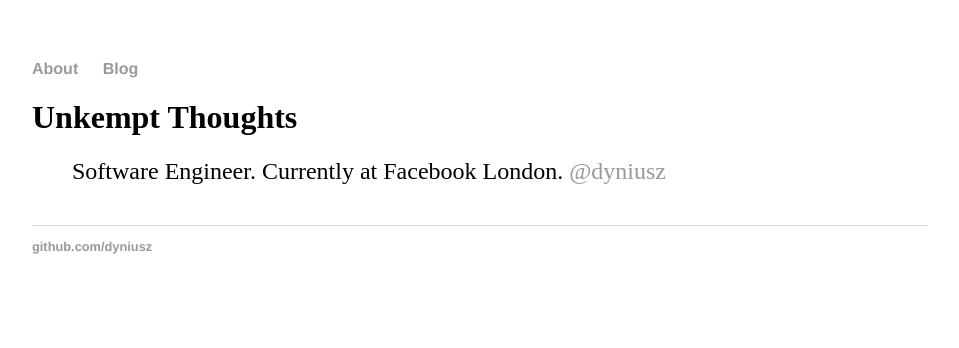
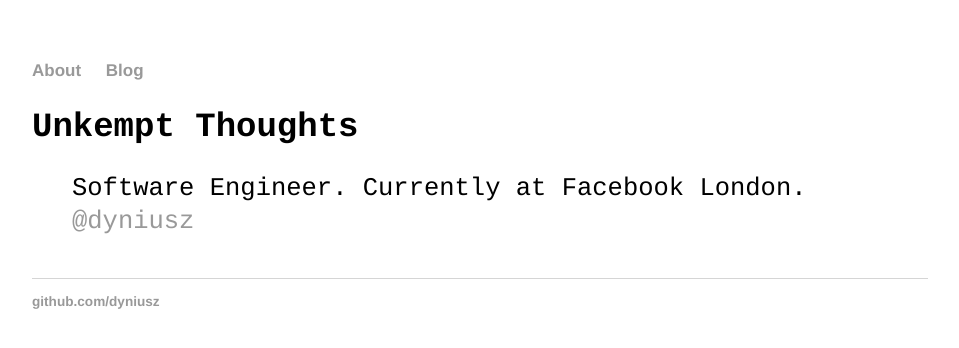
Before and after one commit to dyniusz/dyniusz.github.io-old, a Jekyll site: the page built from about/index.html, in a window 1280 px wide. Shown: the top 348 px of the page, without its empty margins (160-1119 px from the left). Built offline with Jekyll 4.4.1, drawn with Linux system fonts in a browser that asks for light colours.

Commit message:
Update main.css

```diff
--- a/css/main.css
+++ b/css/main.css
@@ -1,6 +1,9 @@
 body {
-    margin: 60px auto;
-    width: 70%;
+  margin: 60px auto;
+  width: 70%;
+  font-family: "SFMono-Regular", Courier, monospace;
+  font-size: 17px;
+  line-height: 1.3;
 }
 nav ul, footer ul {
     font-family:'Helvetica', 'Arial', 'Sans-Serif';
```
